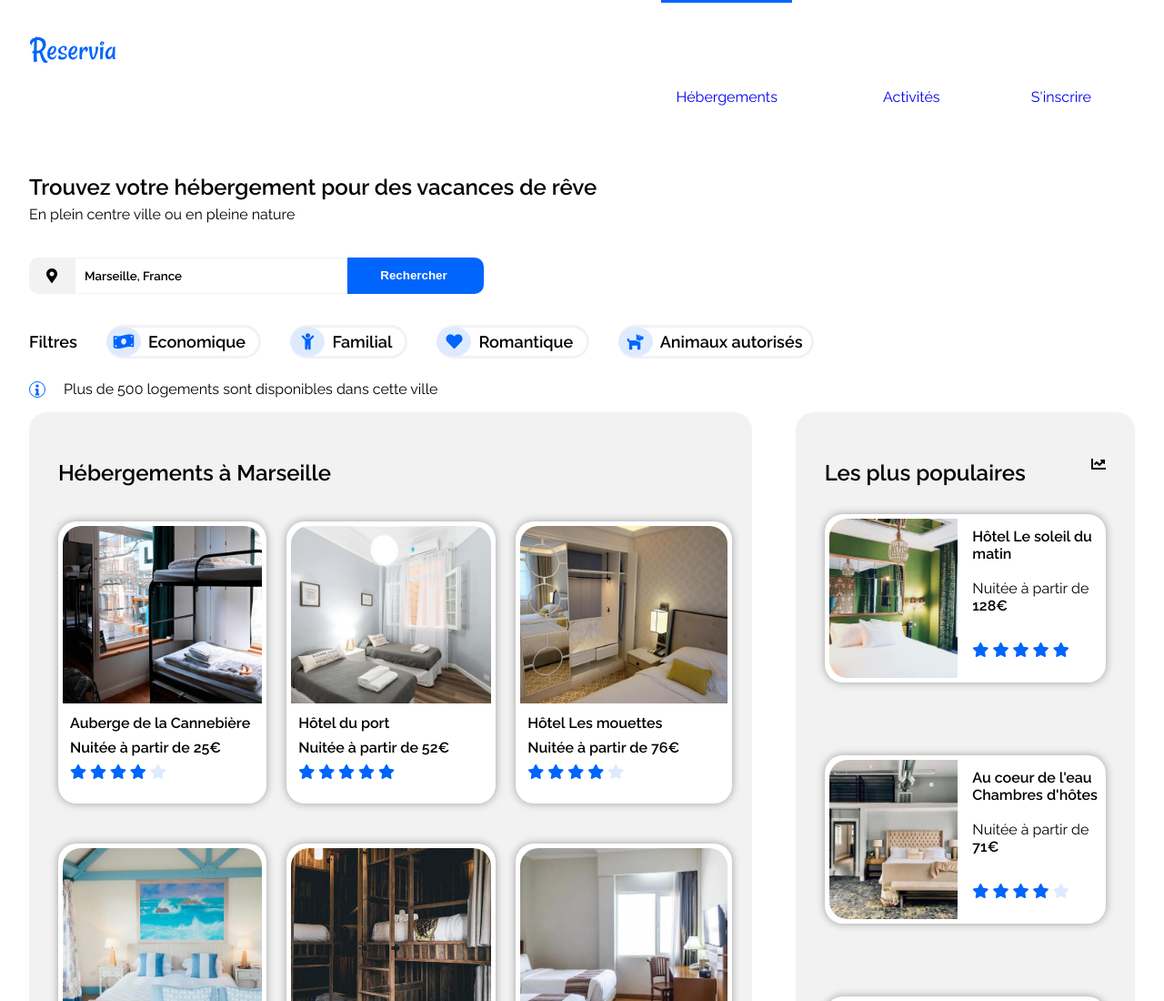
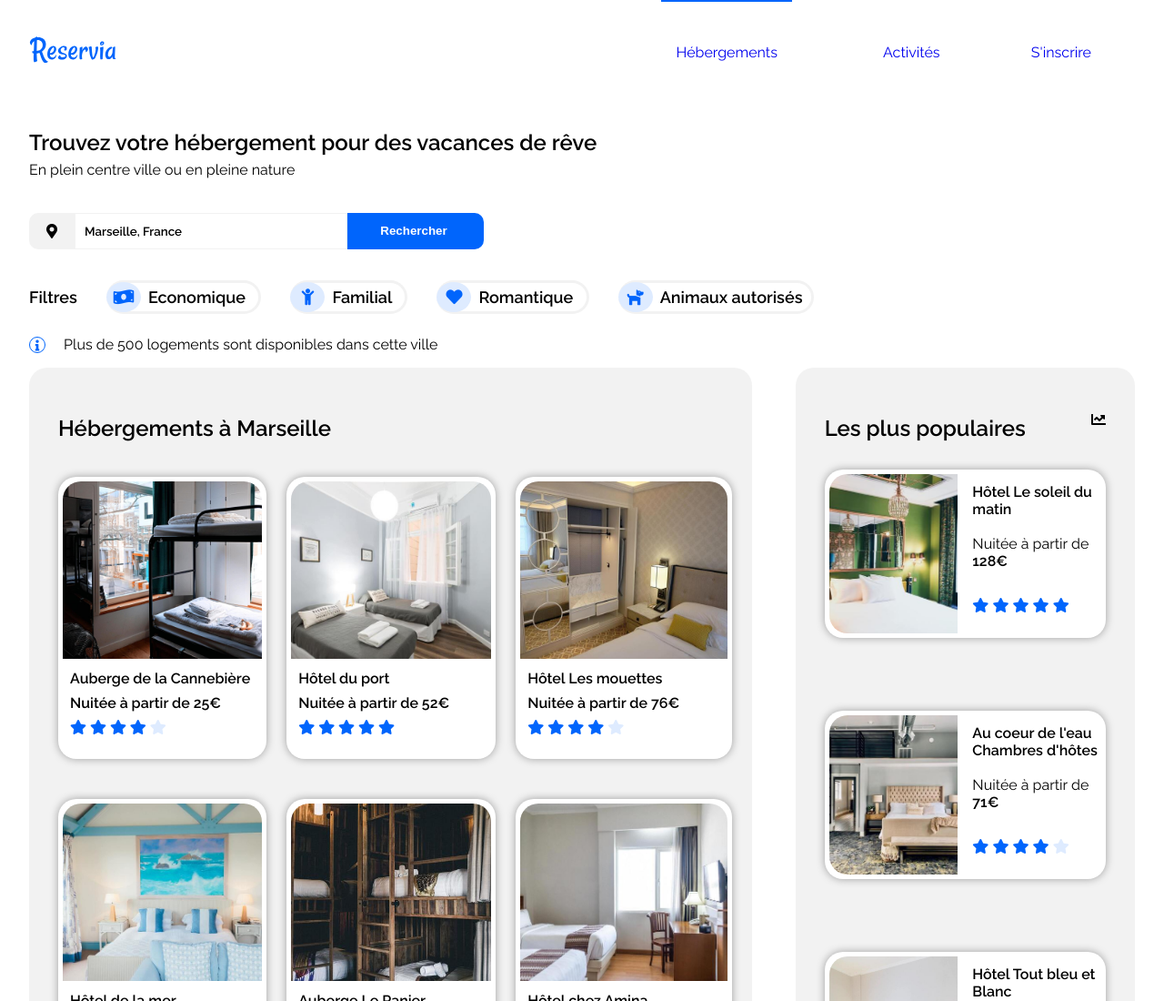
Before and after one commit to BaptisteFran/kerstern.github.io, a plain HTML site: page index.html in a window 1280 px wide. Shown: the top 1100 px of the page at 91% size. Drawn offline with Linux system fonts and the light colour scheme.

Commit message:
Navbar logo
Navbar + logo alignement

```diff
--- a/css/style.css
+++ b/css/style.css
@@ -54,8 +54,8 @@ h1, h2, h3, h4, h5, h6 {
 
 .active {
   /* lien actif (bordure bleue) */
-  border-top: 5px solid #0065fc;
-  padding: 5.9rem 1rem 0 1rem;
+  border-top: 2px solid #0065fc;
+  padding: 2.9rem 1rem 0 1rem;
 }
 
 a.disabled {
--- a/index.html
+++ b/index.html
@@ -34,11 +34,11 @@
   <body>
     <div class="container">
       <header>
+        <!-- Navbar-->
+        <nav class="navbar">
           <div class="logo">
             <img src="images/logo/Reservia.svg" alt="Reservia logo" />
           </div>
-        <!-- Navbar-->
-        <nav class="navbar">
           <div class="menu-links">
             <ul>
               <li>
```
Lines whose indentation alone changed are shown as unchanged.
